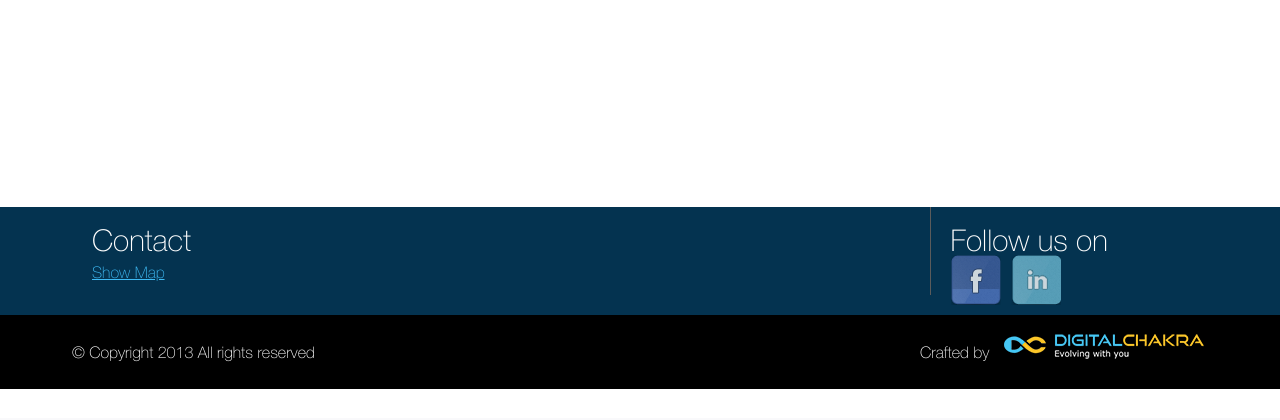
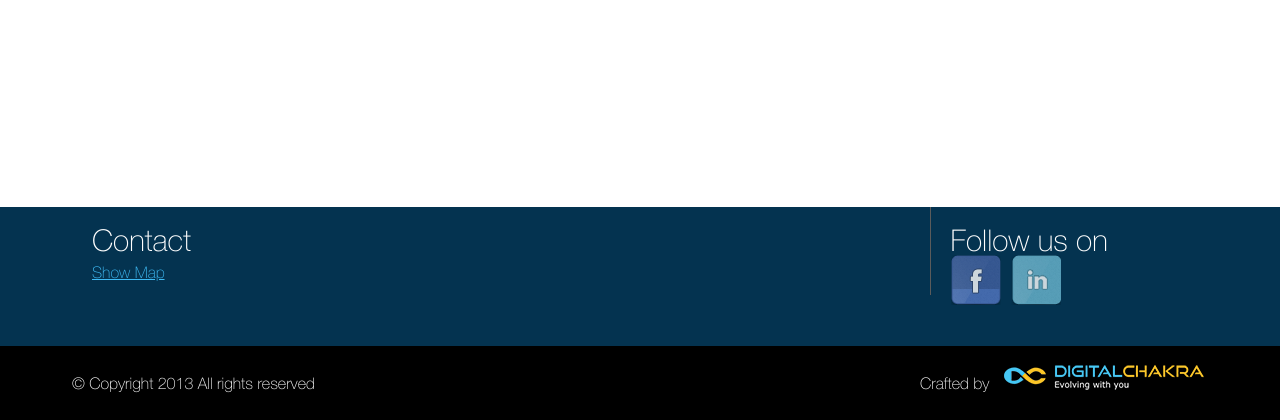
Before and after one commit to jrkphani/Samarasone, a CodeIgniter app: page /xml_samples/index.php/residential/index in a window 1280 px wide. Shown: the part 1040-1460 px from the top of the page. Before the commit the page ends 1429 px from the top, so only its background shows below. Run offline with CodeIgniter, Linux system fonts and the light colour scheme; some libraries are stand-ins or nearby versions.

Commit message:
footer fixed

```diff
--- a/application/views/business.php
+++ b/application/views/business.php
@@ -64,8 +64,8 @@
         </div>
   <? } ?>
 
+</div>
   <div class="push"></div>
-</div>
 
   <!-- bottom slider js -->
   <script src="<?php echo base_url($this->config->item('path_js_file').'jquery.simplyscroll.min.js');?>"></script>
--- a/application/views/business_ourteam.php
+++ b/application/views/business_ourteam.php
@@ -53,5 +53,5 @@
         </div>
   <? } ?>
 
+</div>
   <div class="push"></div>
-</div>
--- a/application/views/business_proposition.php
+++ b/application/views/business_proposition.php
@@ -54,5 +54,5 @@
         </div>
   <? } ?>
 
+</div>
   <div class="push"></div>
-</div>
--- a/application/views/commercial.php
+++ b/application/views/commercial.php
@@ -66,7 +66,8 @@
           </div>
         </div>
   <? } ?>
+
+</div>
 <div class="push"></div>
-</div>
   <!-- bottom slider js -->
   <script src="<?php echo base_url($this->config->item('path_js_file').'jquery.simplyscroll.min.js');?>"></script>
--- a/application/views/commercial_ourteam.php
+++ b/application/views/commercial_ourteam.php
@@ -52,5 +52,5 @@
           </div>
         </div>
   <? } ?>
+</div>
  <div class="push"></div>
-</div>
--- a/application/views/commercial_proposition.php
+++ b/application/views/commercial_proposition.php
@@ -53,5 +53,5 @@
         </div>
   <? } ?>
 
+</div>
    <div class="push"></div>
-</div>
--- a/application/views/residential.php
+++ b/application/views/residential.php
@@ -66,8 +66,8 @@
 
 
 
-  <div class="push"></div>
+
   </div>
-
+     <div class="push"></div>
   <!-- bottom slider js -->
   <script src="<?php echo base_url($this->config->item('path_js_file').'jquery.simplyscroll.min.js');?>"></script>
--- a/application/views/residential_ourteam.php
+++ b/application/views/residential_ourteam.php
@@ -53,5 +53,5 @@
         </div>
   <? } ?>
 
+</div>
 <div class="push"></div>
-</div>
--- a/application/views/residential_proposition.php
+++ b/application/views/residential_proposition.php
@@ -54,5 +54,5 @@
   <? } ?>
 
 
+</div>
   <div class="push"></div>
-</div>
--- a/application/views/searchnew.php
+++ b/application/views/searchnew.php
@@ -422,5 +422,6 @@
 });
 </script>
 
+
+</div>
  <div class="push"></div>
-</div>
--- a/assets/css/inner_pages.css
+++ b/assets/css/inner_pages.css
@@ -265,7 +265,7 @@
 .contct_cmt_size{font-size:16px;}
 .cont_section1{border-bottom:1px solid #ECECEC; display: inline-block;padding-bottom: 20px; width: 100%;}
 /* ************************* footer page ******************************** */
-.footer_top{background-color:#043350; display:inline-block; width:100%; position:relative;}
+.footer_top{background-color:#043350; display:inline-block; width:100%; position:relative; height: 203px;}
 .footer_section1{width:67%; float:left; border-right:1px solid #5b5b5b; padding:10px 0 10px 72px;}
 .footer_section2{width:17%; float:left;  padding:10px 72px 10px 0;}
 .footer_header{color:#fff; padding:10px 20px;}
--- a/assets/css/style.css
+++ b/assets/css/style.css
@@ -435,7 +435,8 @@
   margin: 0 auto -206px; /* the bottom margin is the negative value of the footer's height */
 }
 .footer_full, .push {
-  height: 103px; /* .push must be the same height as .footer */
+ /* height: 103px;  .push must be the same height as .footer */
+ height: 71px;
 }
 
 /*
```
